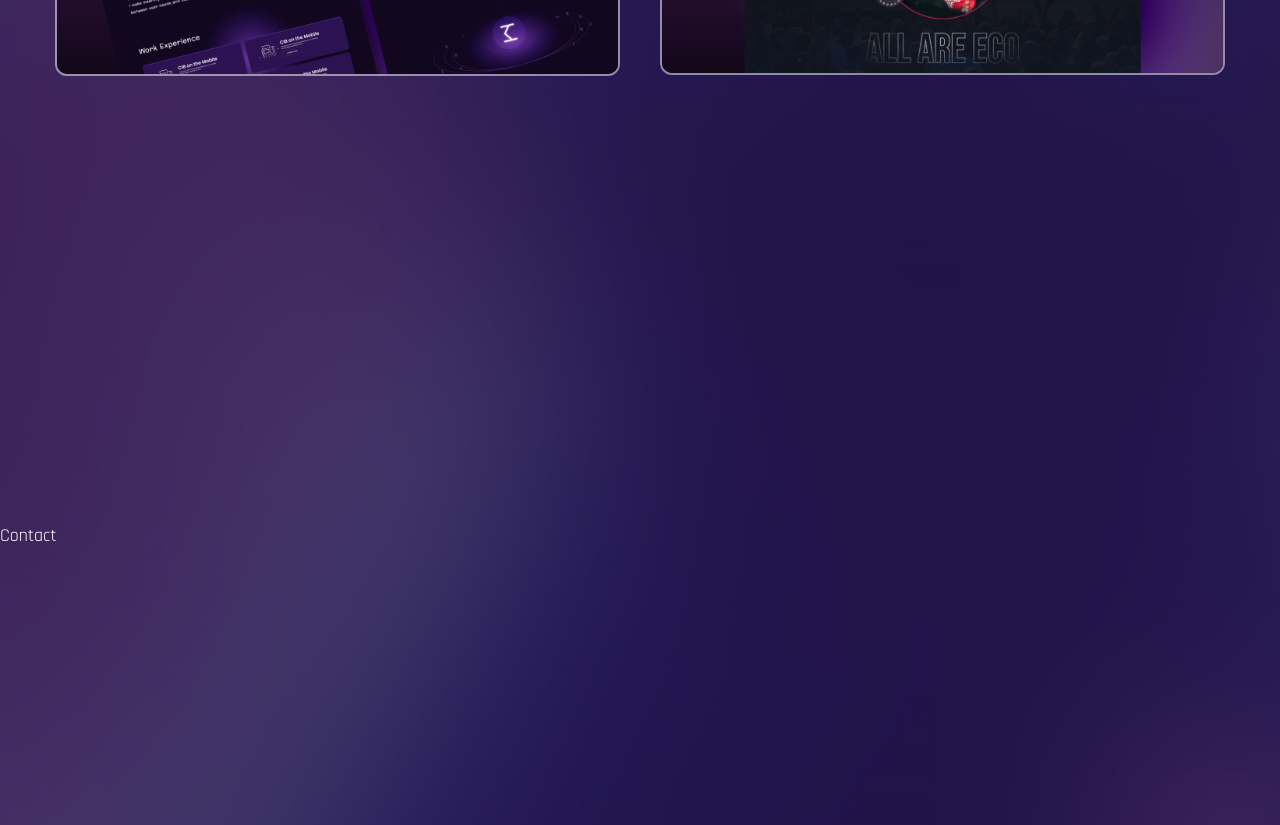
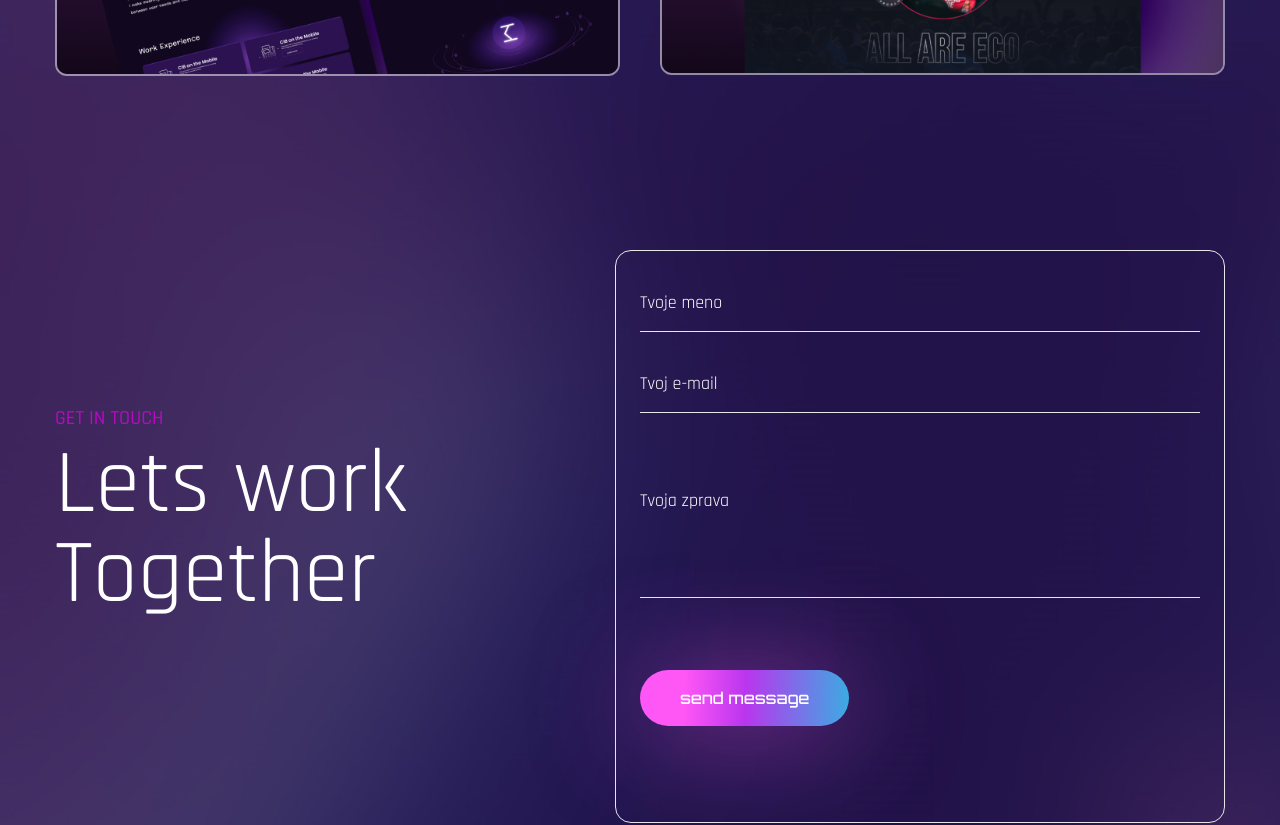
Before and after one commit to zazicekx/KATEBOB_portfolio, a React (Create React App) app: page / in a window 1280 px wide. Shown: the part 3000-3825 px from the top of the page. Built offline with nearby package versions, Linux system fonts and the light colour scheme; the HTML template or start-up script is replaced by a standard one; a web font is replaced by a local one.

Commit message:
finished contact, need to finish backed for mail sending

```diff
--- a/src/components/Contact.js
+++ b/src/components/Contact.js
@@ -1,10 +1,59 @@
 import React from 'react';
+//motion
+import { motion } from "framer-motion"
+//variants
+import { fadeIn } from "../variants"
 
 const Contact = () => {
     return (
-        <div className="section" id="contact">
-            Contact
-        </div>
+        <section className="py-16 lg:section" id="contact">
+            <div className="container mx-auto">
+                <div className="flex flex-col lg:flex-row">
+                    {/* text */}
+                    <motion.div
+                        variants={fadeIn("right", 0.3)}
+                        initial="hidden"
+                        whileInView={"show"}
+                        viewport={{ once: false, amount: 0.3 }}
+                        className="flex-1 flex justify-start items-center"
+                        >
+                        <div>
+                            <h4 className="text-xl uppercase text-accent font-medium mb-2
+                                            tacking-wide">Get in touch</h4>
+                            <h2 className="text-[45px] lg:text-[90px] leading-none mb-12">
+                                Lets work <br/> Together
+                            </h2>
+                        </div>
+                    </motion.div>
+                    {/* form */}
+                    <motion.form
+                        variants={fadeIn("left", 0.3)}
+                        initial="hidden"
+                        whileInView={"show"}
+                        viewport={{ once: false, amount: 0.3 }}
+                        className="flex-1 border rounded-2xl flex flex-col
+                                    gap-y-6 pb-24 p-6 items-start">
+                        <input className="bg-transparent border-b py-3 outline-none w-full
+                                          placeholder:text-white focus:border-accent transition-all"
+                            type="text"
+                            placeholder="Tvoje meno"
+                        />
+                        <input className="bg-transparent border-b py-3 outline-none w-full
+                                          placeholder:text-white focus:border-accent transition-all"
+                            type="text"
+                            placeholder="Tvoj e-mail"
+                        />
+                        <textarea className="bg-transparent border-b py-12 outline-none w-full
+                                             placeholder:text-white focus:border-accent transition-all
+                                             resize-none mb-12"
+                            type="text"
+                            placeholder="Tvoja zprava"
+                        />
+                        <button className="btn btn-lg">send message</button>
+                    </motion.form>
+                </div>
+            </div>
+        </section>
     )
 };
 
--- a/src/components/Work.js
+++ b/src/components/Work.js
@@ -70,7 +70,7 @@
                             {/* pretitle */}
                             <div className="absolute -bottom-full left-12 group-hover:bottom-24
                                             transition-all duration-500 z-50">
-                                <span className="text-gradient"> Friends as Cats </span>
+                                <span className="text-gradient"> Shroooom Cat </span>
                             </div>
                             {/*title */}
                             <div className="absolute -bottom-full left-12 group-hover:bottom-14
```
